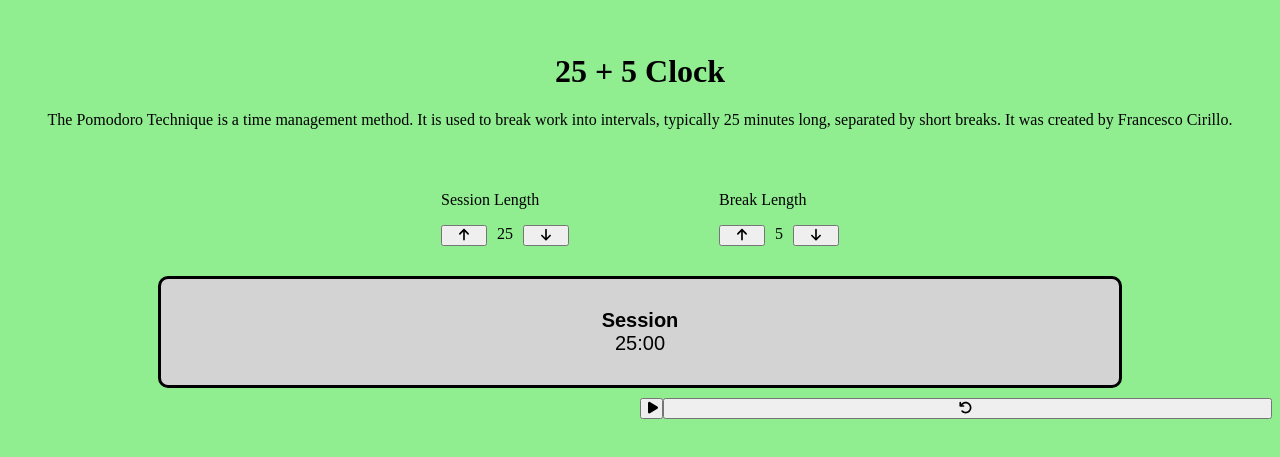
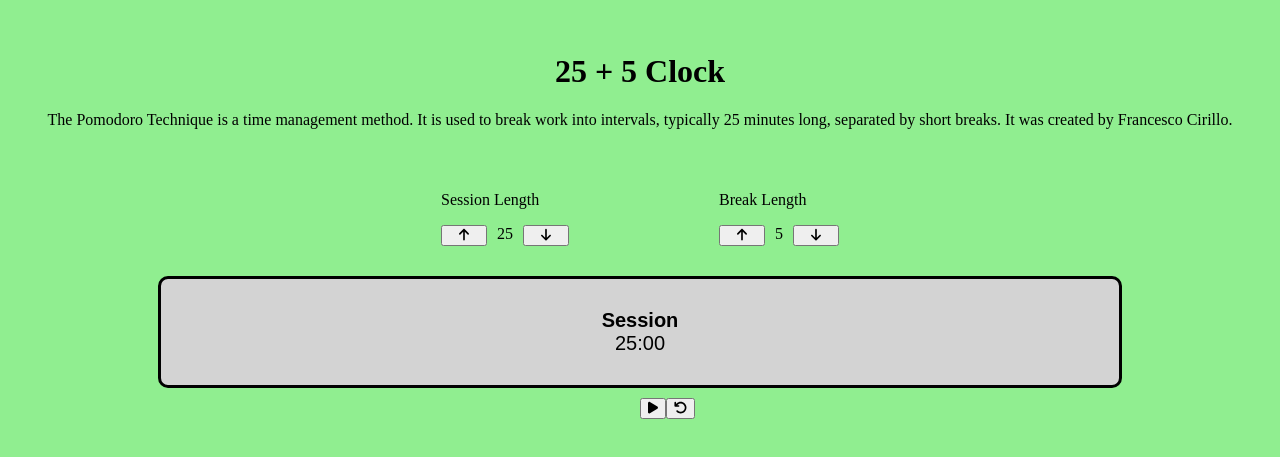
Before and after one commit to acipo1096/25-5-Clock, a React (Vite) app: page / in a window 1280 px wide. Shown: the part 137-594 px from the top of the page. Built offline with nearby package versions, Linux system fonts and the light colour scheme.

Commit message:
Fixed play/pause and reset formatting; ensured that timers could not be set above 60

```diff
--- a/src/App.css
+++ b/src/App.css
@@ -40,14 +40,13 @@
   margin-left: 50%;
 }
 
-#start_stop {
+/* #start_stop {
   padding-right: 3px;
 }
 
 #reset {
   flex: 1;
-  padding-left: 3px;
-}
+} */
 
 #timer-label {
   font-weight: 600;
--- a/src/components/SessionTimer.jsx
+++ b/src/components/SessionTimer.jsx
@@ -41,10 +41,11 @@
 
   // Increments session minutes
   function incrementSessionMinutes() {
-    setSessionMinutes(sessionMinutes + 1);
-    // timeLeft.innerText = sessionMinutes > 8 ? `${sessionMinutes + 1}:00` : `0${sessionMinutes + 1}:00`
-    setDefaultSession(defaultSession + 1);
-    setDefaultView(sessionMinutes > 8 ? `${sessionMinutes + 1}:00` : `0${sessionMinutes + 1}:00`)
+    if (sessionMinutes < 60) {
+      setSessionMinutes(sessionMinutes + 1);
+      setDefaultSession(defaultSession + 1);
+      setDefaultView(sessionMinutes > 8 ? `${sessionMinutes + 1}:00` : `0${sessionMinutes + 1}:00`)
+    }
   }
 
   // Decrements session minutes
@@ -59,8 +60,10 @@
 
   // Increments break minutes
   function incrementBreakMinutes() {
-    setBreakMinutes(breakMinutes + 1);
-    setDefaultBreak(defaultBreak + 1);
+    if (breakMinutes < 60) {
+      setBreakMinutes(breakMinutes + 1);
+      setDefaultBreak(defaultBreak + 1);
+    }
   }
 
   // Decrements break minutes
```
